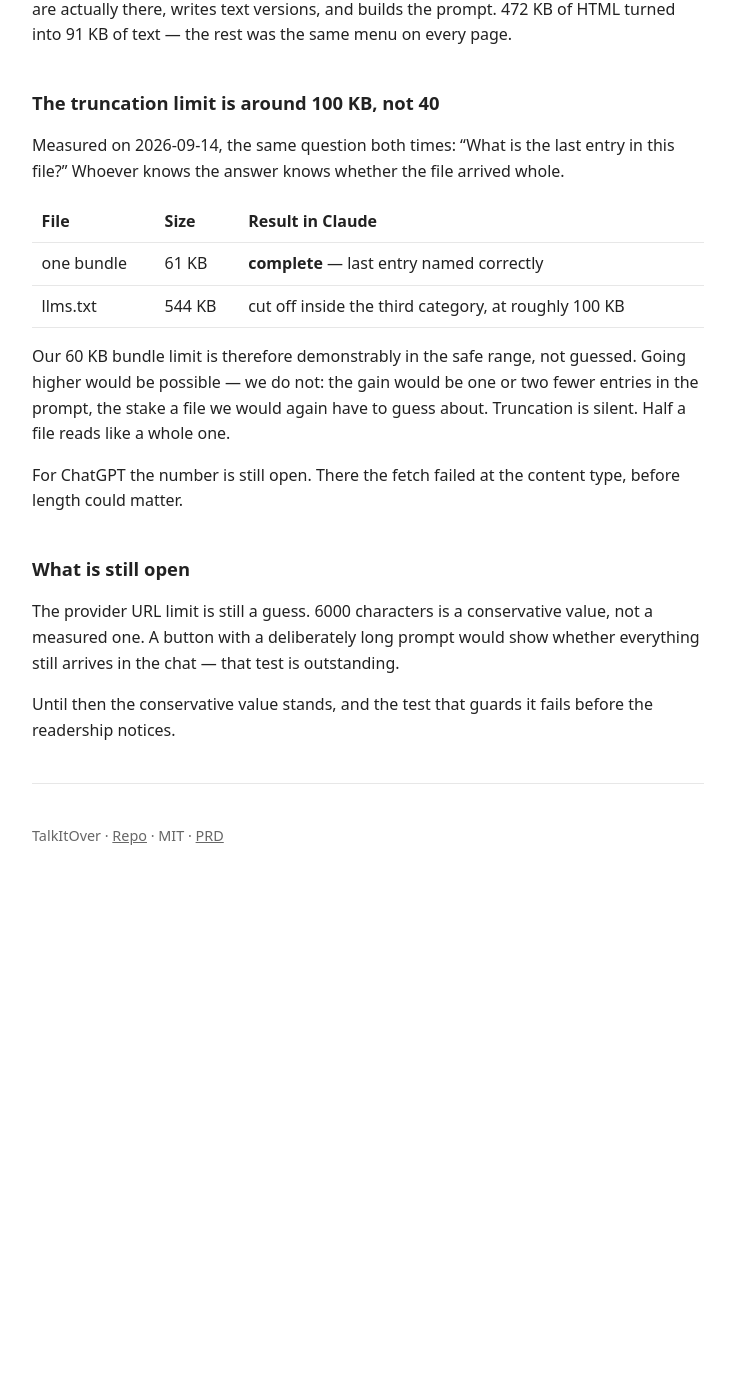
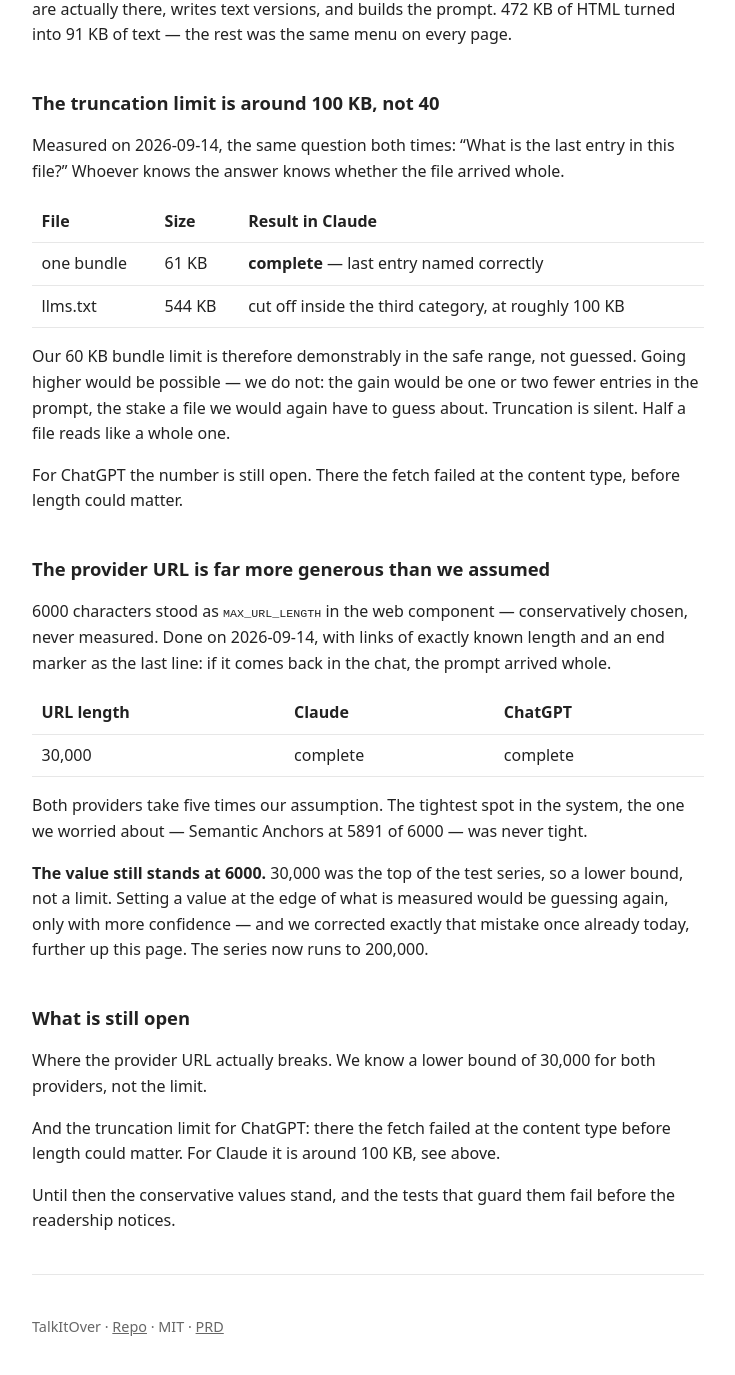
Before and after one commit to raifdmueller/talkitover, a Jekyll site: the page built from docs/en/findings.md, in a window 1280 px wide and 1400 px high, scrolled down 5512 px. Shown: the top 1375 px of the window, without its empty margins (272-1007 px from the left). Built offline with Jekyll 4.4.1, drawn with Linux system fonts in a browser that asks for light colours; before the commit the page ends 6422 px from its top, so only the background shows below that.

Commit message:
Die Provider-URL ist gemessen, nicht mehr geraten (#65)
Auf der Seite stand "Die Grenze der Provider-URL ist weiter geraten ... der
Versuch steht aus". Der Versuch ist gelaufen.

Gemessen am 14.09.2026 mit Links genau bekannter Länge und einer Endmarke als
letzter Zeile: Beide Anbieter nehmen 30000 Zeichen vollständig an. Das ist das
Fünffache unserer Annahme. Die knappste Stelle im System, um die wir uns Sorgen
gemacht haben — Semantic Anchors mit 5891 von 6000 — war nie knapp.

MAX_URL_LENGTH bleibt trotzdem bei 6000, und das steht auch so auf der Seite:
30000 war die obere Kante der Messreihe, also eine Untergrenze, keine Grenze.
Einen Wert auf die Kante des Gemessenen zu setzen wäre wieder geraten, nur mit
mehr Selbstvertrauen — genau der Fehler, den wir heute weiter oben auf
derselben Seite korrigiert haben.

Der Abschnitt "Was offen ist" nennt jetzt zwei Dinge statt einem, beide präzise
eingegrenzt: wo die Provider-URL wirklich bricht, und die Abschneidegrenze für
ChatGPT — dort scheiterte der Abruf am Content-Type, bevor die Länge zählte.

Beide Sprachfassungen.


Claude-Session: https://claude.ai/code/session_017ACtJabb9HtwcBUK512K3G

Co-authored-by: Claude <noreply@anthropic.com>

```diff
--- a/docs/en/findings.md
+++ b/docs/en/findings.md
@@ -256,11 +256,33 @@ Truncation is silent. Half a file reads like a whole one.
 For ChatGPT the number is still open. There the fetch failed at the content type,
 before length could matter.
 
+## The provider URL is far more generous than we assumed
+
+6000 characters stood as `MAX_URL_LENGTH` in the web component — conservatively
+chosen, never measured. Done on 2026-09-14, with links of exactly known length
+and an end marker as the last line: if it comes back in the chat, the prompt
+arrived whole.
+
+| URL length | Claude | ChatGPT |
+|---|---|---|
+| 30,000 | complete | complete |
+
+Both providers take five times our assumption. The tightest spot in the system,
+the one we worried about — Semantic Anchors at 5891 of 6000 — was never tight.
+
+**The value still stands at 6000.** 30,000 was the top of the test series, so a
+lower bound, not a limit. Setting a value at the edge of what is measured would
+be guessing again, only with more confidence — and we corrected exactly that
+mistake once already today, further up this page. The series now runs to
+200,000.
+
 ## What is still open
 
-The provider URL limit is still a guess. 6000 characters is a conservative value,
-not a measured one. A button with a deliberately long prompt would show whether
-everything still arrives in the chat — that test is outstanding.
+Where the provider URL actually breaks. We know a lower bound of 30,000 for both
+providers, not the limit.
 
-Until then the conservative value stands, and the test that guards it fails
+And the truncation limit for ChatGPT: there the fetch failed at the content type
+before length could matter. For Claude it is around 100 KB, see above.
+
+Until then the conservative values stand, and the tests that guard them fail
 before the readership notices.
```
Also changed, not shown: docs/erkenntnisse.md (+29 -5 lines).
